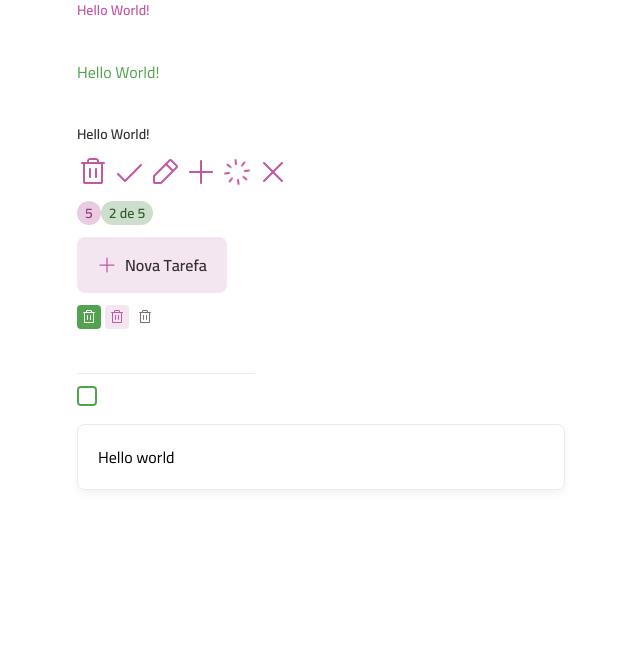
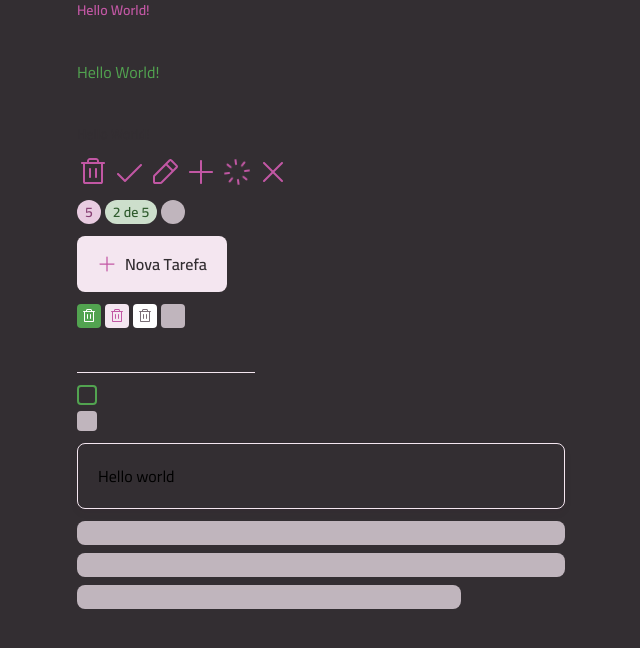
Before and after one commit to Valves133/To-do-list-with-vite, a React (Vite) app: page / in a window 1280 px wide. Shown: the top 648 px of the page, without its empty margins (319-959 px from the left). Built offline with nearby package versions, Linux system fonts and the light colour scheme.

Commit message:
create Skeleton component

```diff
--- a/index.html
+++ b/index.html
@@ -15,7 +15,7 @@
   <title>ToDo List</title>
 </head>
 
-<body className="bg-gray-100">
+<body class="bg-gray-400">
   <div id="root"></div>
   <script type="module" src="/src/main.tsx"></script>
 </body>
--- a/src/App.tsx
+++ b/src/App.tsx
@@ -4,14 +4,15 @@
 import SpinnerIcon from "./assets/icons/spinner.svg?react";
 import TrashIcon from "./assets/icons/trash.svg?react";
 import XIcon from "./assets/icons/x.svg?react";
-import Button from "./components/Button";
-import ButtonIcon from "./components/ButtonIcon";
 import Badge from "./components/badge";
+import Button from "./components/button";
+import ButtonIcon from "./components/buttonIcon";
 import Card from "./components/card";
 import Container from "./components/container";
 import Icon from "./components/icon";
 import Input from "./components/input";
 import InputCheckbox from "./components/input-checkbox";
+import Skeleton from "./components/skeleton";
 import Text from "./components/text";
 
 export default function App() {
@@ -35,9 +36,10 @@
 					<Icon svg={XIcon} className="fill-pink-base" />
 				</div>
 
-				<div>
+				<div className="flex gap-1">
 					<Badge variant="secundary">5</Badge>
 					<Badge variant="primary">2 de 5</Badge>
+					<Badge loading>Loading</Badge>
 				</div>
 
 				<div>
@@ -50,6 +52,7 @@
 					<ButtonIcon icon={TrashIcon} variant="primary" />
 					<ButtonIcon icon={TrashIcon} variant="secundary" />
 					<ButtonIcon icon={TrashIcon} variant="tertiary" />
+					<ButtonIcon icon={TrashIcon} loading />
 				</div>
 				<div>
 					<Input />
@@ -57,10 +60,17 @@
 
 				<div>
 					<InputCheckbox />
+					<InputCheckbox loading />
 				</div>
 
 				<div>
 					<Card size="md">Hello world</Card>
+				</div>
+
+				<div className="space-y-2">
+					<Skeleton className="h-6" />
+					<Skeleton className="h-6" />
+					<Skeleton className="w-96 h-6" />
 				</div>
 			</div>
 		</Container>
--- a/src/components/badge.tsx
+++ b/src/components/badge.tsx
@@ -1,5 +1,6 @@
-import { cva, type VariantProps } from "class-variance-authority";
+import { cva, cx, type VariantProps } from "class-variance-authority";
 import type React from "react";
+import Skeleton from "./skeleton";
 import Text from "./text";
 
 export const badgeVariants = cva(
@@ -7,6 +8,7 @@
 	{
 		variants: {
 			variant: {
+				none: "",
 				primary: "bg-green-light",
 				secundary: "bg-pink-light",
 			},
@@ -24,6 +26,7 @@
 export const badgeTextVariants = cva("", {
 	variants: {
 		variant: {
+			none: "",
 			primary: "text-green-dark",
 			secundary: "text-pink-dark",
 		},
@@ -33,17 +36,43 @@
 	},
 });
 
+export const badgeSkeletonVariants = cva(``, {
+	variants: {
+		size: {
+			sm: "w-6 h-6",
+		},
+	},
+	defaultVariants: {
+		size: "sm",
+	},
+});
+
 interface BadgeProps
 	extends React.ComponentProps<"div">,
-		VariantProps<typeof badgeVariants> {}
+		VariantProps<typeof badgeVariants> {
+	loading?: boolean;
+}
 
 export default function Badge({
 	variant,
 	size,
 	className,
 	children,
+	loading,
 	...props
 }: BadgeProps) {
+	if (loading) {
+		return (
+			<Skeleton
+				className={cx(
+					badgeVariants({ variant: "none" }),
+					badgeSkeletonVariants({ size }),
+					className,
+				)}
+				rounded="full"
+			/>
+		);
+	}
 	return (
 		<div className={badgeVariants({ variant, size, className })} {...props}>
 			<Text variant="body-sm-bold" className={badgeTextVariants({ variant })}>
--- a/src/components/ButtonIcon.tsx
+++ b/src/components/buttonIcon.tsx
@@ -1,12 +1,14 @@
 import { cva, type VariantProps } from "class-variance-authority";
 import type React from "react";
 import Icon from "./icon";
+import Skeleton from "./skeleton";
 
 export const buttonVariants = cva(
 	"inline-flex items-center justify-center transition cursor-pointer group",
 	{
 		variants: {
 			variant: {
+				none: "",
 				primary: "bg-green-base hover:bg-green-dark",
 				secundary: "bg-gray-200 hover:bg-pink-base",
 				tertiary: "bg-white hover:bg-gray-200",
@@ -29,6 +31,7 @@
 export const buttonIconVariants = cva("transition", {
 	variants: {
 		variant: {
+			none: "",
 			primary: "fill-white",
 			secundary: "fill-pink-base group-hover:fill-white",
 			tertiary: "fill-gray-300 group-hover:fill-gray-400",
@@ -47,6 +50,7 @@
 	extends Omit<React.ComponentProps<"button">, "size" | "disabled">,
 		VariantProps<typeof buttonVariants> {
 	icon: React.ComponentProps<typeof Icon>["svg"];
+	loading?: boolean;
 }
 
 export default function ButtonIcon({
@@ -54,9 +58,22 @@
 	size,
 	className,
 	disabled,
+	loading,
 	icon,
 	...props
 }: ButtonIconProps) {
+	if (loading) {
+		return (
+			<Skeleton
+				rounded="sm"
+				className={buttonVariants({
+					variant: "none",
+					size,
+					className,
+				})}
+			/>
+		);
+	}
 	return (
 		<button
 			className={buttonVariants({ variant, size, className, disabled })}
--- a/src/components/input-checkbox.tsx
+++ b/src/components/input-checkbox.tsx
@@ -2,6 +2,7 @@
 import type React from "react";
 import CheckIcon from "../assets/icons/check.svg?react";
 import Icon from "./icon";
+import Skeleton from "./skeleton";
 
 export const inputCheckboxWrapperVariants = cva(`
   inline-flex items-center justify-center  relative group
@@ -10,13 +11,17 @@
 export const inputCheckboxVariants = cva(
 	`
   appearance-none peer flex items-center justify-center cursor-pointer
-  border-2 border-solid transition overflow-hidden border-green-base
-  hover:border-green-dark hover:bg-green-dark/20
-  checked:border-green-base checked:bg-green-base
-  group-hover:checked:border-green-dark group-hover:checked:bg-green-dark
+   transition overflow-hidden border-green-base
+
   `,
 	{
 		variants: {
+			variant: {
+				none: "",
+				default: `border-2 border-solid hover:border-green-dark hover:bg-green-dark/20
+  checked:border-green-base checked:bg-green-base
+  group-hover:checked:border-green-dark group-hover:checked:bg-green-dark`,
+			},
 			size: {
 				md: "w-5 h-5 rounded-sm",
 			},
@@ -25,6 +30,7 @@
 			},
 		},
 		defaultVariants: {
+			variant: "default",
 			size: "md",
 			disabled: false,
 		},
@@ -49,19 +55,31 @@
 );
 interface InputCheckboxProps
 	extends VariantProps<typeof inputCheckboxVariants>,
-		Omit<React.ComponentProps<"input">, "size" | "disabled"> {}
+		Omit<React.ComponentProps<"input">, "size" | "disabled"> {
+	loading?: boolean;
+}
 
 export default function InputCheckbox({
+	variant,
 	size,
 	className,
 	disabled,
+	loading,
 	...props
 }: InputCheckboxProps) {
+	if (loading) {
+		return (
+			<Skeleton
+				rounded="sm"
+				className={inputCheckboxVariants({ size, variant: "none" })}
+			/>
+		);
+	}
 	return (
 		<label className={inputCheckboxWrapperVariants({ className })}>
 			<input
 				type="checkbox"
-				className={inputCheckboxVariants({ size, disabled })}
+				className={inputCheckboxVariants({ variant, size, disabled })}
 				{...props}
 			/>
 			<Icon className={inputCheckboxIconVariants({ size })} svg={CheckIcon} />
--- /dev/null
+++ b/src/components/skeleton.tsx
@@ -0,0 +1,33 @@
+import { cva, type VariantProps } from "class-variance-authority";
+
+export const skeletonVariants = cva(
+	`
+  animate-pulse bg-gray-200 pointer-events-none
+  `,
+	{
+		variants: {
+			rounded: {
+				sm: "rounded-sm",
+				lg: "rounded-lg",
+				full: "rounded-full",
+			},
+		},
+		defaultVariants: {
+			rounded: "lg",
+		},
+	},
+);
+
+interface SkeletonProps
+	extends VariantProps<typeof skeletonVariants>,
+		React.ComponentProps<"div"> {}
+
+export default function Skeleton({
+	rounded,
+	className,
+	...props
+}: SkeletonProps) {
+	return (
+		<div className={skeletonVariants({ rounded, className })} {...props} />
+	);
+}
```
Also changed, not shown: src/components/button.tsx (renamed from src/components/Button.tsx).
